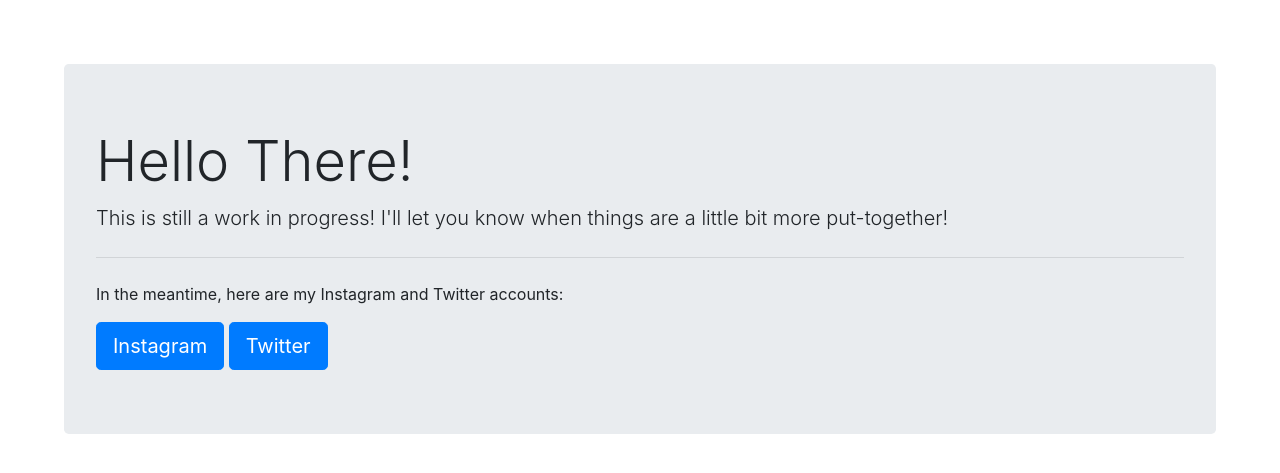
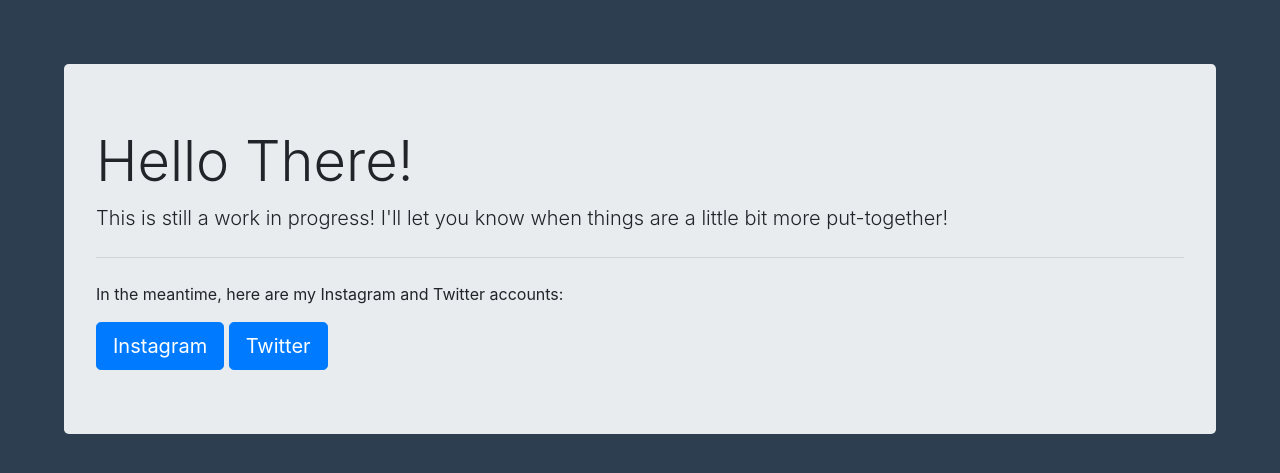
Before and after one commit to joeypalko/joeypalko.github.io, a Jekyll site: the page index.html, which Jekyll copies as it is, in a window 1280 px wide. Shown: the top 473 px of the page. Built offline with Jekyll 4.4.1, drawn with Linux system fonts in a browser that asks for light colours; nearby versions of some CDN libraries.

Commit message:
Update index.html

```diff
--- a/index.html
+++ b/index.html
@@ -12,6 +12,7 @@
     <style>
       body {
         padding: 5%;
+        background-color: #2c3e50;
       }
     </style>
   </head>
```
